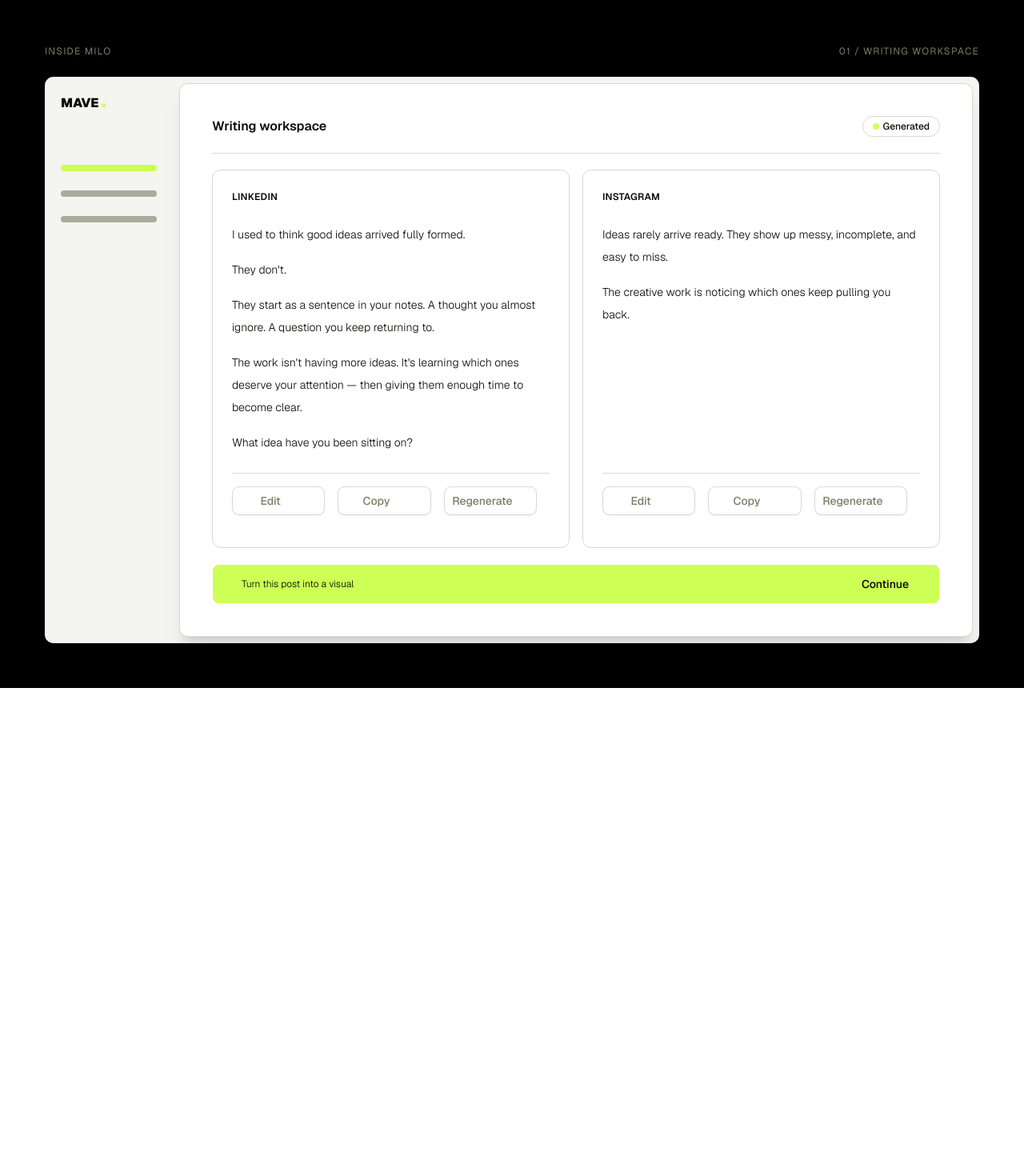
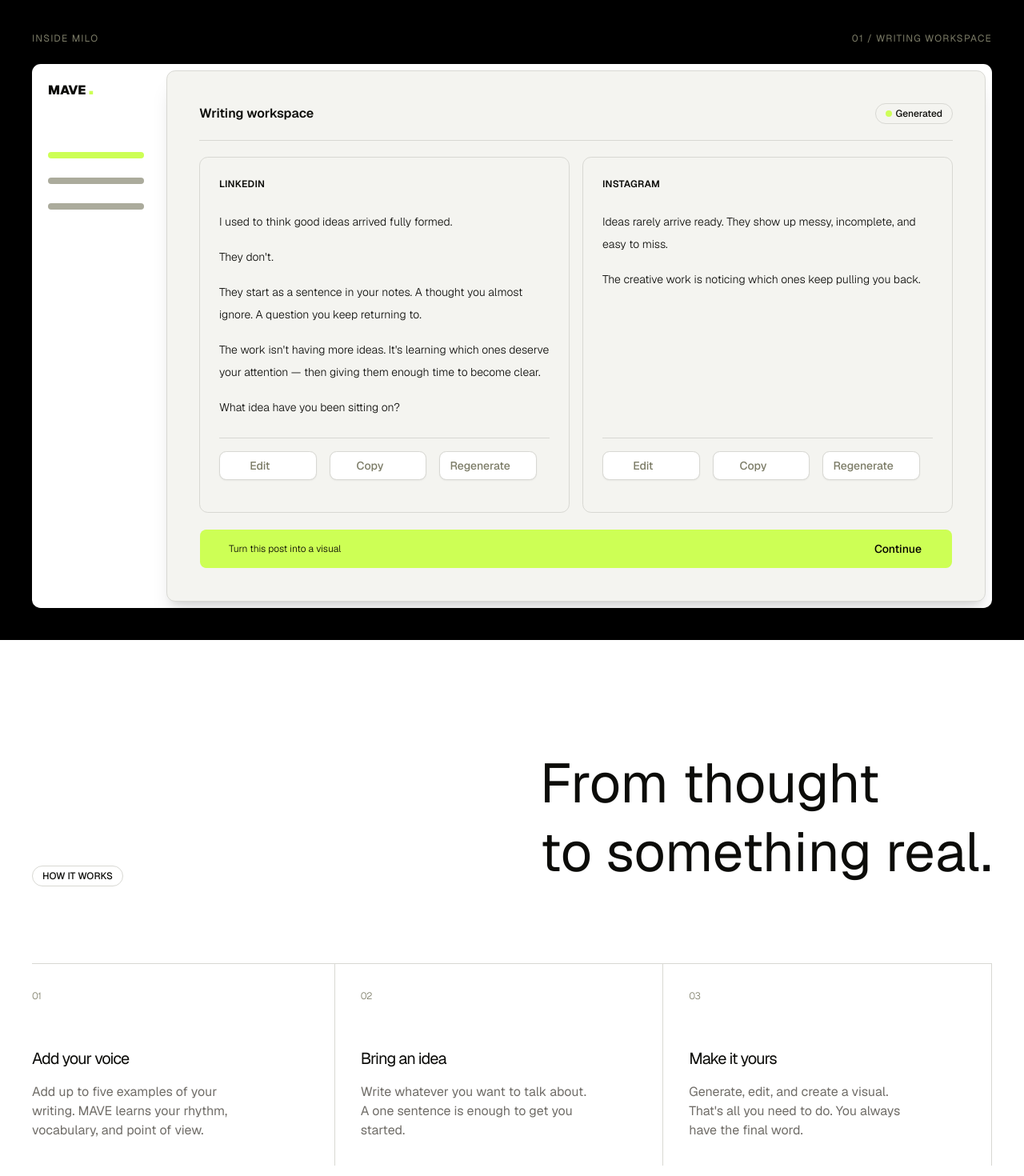
Before and after one commit to AbdulrahmanSE2003/MAVE, a Next.js app: page / in a window 1280 px wide. Shown: the part 800-2270 px from the top of the page at 80% size. Before the commit the page ends 1660 px from the top, so only its background shows below. Built offline with nearby package versions, Linux system fonts and the light colour scheme; some icons are missing.

Commit message:
feat: Finished how it works

```diff
--- a/app/globals.css
+++ b/app/globals.css
@@ -48,7 +48,6 @@
 }
 
 :root {
-  --surface: oklch(100% 0 0);
 
   --background: oklch(1 0 0);
   --foreground: oklch(0.153 0.006 107.1);
@@ -85,7 +84,6 @@
 }
 
 .dark {
-  --surface: oklch(22.96% 0.0057 106.84);
   --background: oklch(0.153 0.006 107.1);
   --foreground: oklch(0.988 0.003 106.5);
   --card: oklch(0.228 0.013 107.4);
--- a/app/page.tsx
+++ b/app/page.tsx
@@ -1,4 +1,5 @@
 import Hero from "@/features/landing/components/Hero"
+import HowItWorks from "@/features/landing/components/HowitWorks"
 import MiniWorkspace from "@/features/landing/components/MiniWorkspace"
 
 export default function Page() {
@@ -6,6 +7,7 @@
     <section>
       <Hero />
       <MiniWorkspace />
+      <HowItWorks />
     </section>
   )
 }
--- a/features/landing/components/FakeWorkSpace.tsx
+++ b/features/landing/components/FakeWorkSpace.tsx
@@ -9,7 +9,7 @@
 const FakeContentArea = () => {
   return (
     <div
-      className={`flex h-full w-full flex-col gap-5 rounded-lg border border-border bg-white p-4 shadow-xl max-md:flex-1 md:p-10`}
+      className={`flex h-full w-full flex-col gap-5 rounded-lg border border-border bg-muted p-4 shadow-xl max-md:flex-1 md:p-10`}
     >
       {/*Header*/}
       <div className={`flex-between border-b border-border pb-5`}>
@@ -52,7 +52,7 @@
 const FakeWorkSpace = () => {
   return (
     <div
-      className={`flex h-full w-full items-center justify-start gap-4 rounded-lg bg-muted md:p-2`}
+      className={`flex h-full w-full items-center justify-start gap-4 rounded-lg bg-card md:p-2`}
     >
       {/*Fake Sidebar*/}
       <div
--- /dev/null
+++ b/features/landing/components/HowitWorks.tsx
@@ -0,0 +1,69 @@
+import { Badge } from "@/components/ui/badge"
+
+const steps = [
+  {
+    id: "01",
+    title: "Add your voice",
+    description:
+      "Add up to five examples of your writing. MAVE learns your rhythm, vocabulary, and point of view.",
+  },
+  {
+    id: "02",
+    title: "Bring an idea",
+    description:
+      "Write whatever you want to talk about. A one sentence is enough to get you started.",
+  },
+  {
+    id: "03",
+    title: "Make it yours",
+    description:
+      "Generate, edit, and create a visual. That's all you need to do. You always have the final word.",
+  },
+]
+
+const HowItWorks = () => {
+  return (
+    <div className={`bg-card p-10`}>
+      {/*Header*/}
+      <div
+        className={`flex-between items-end max-lg:flex-col max-lg:items-start`}
+      >
+        <Badge variant={"outline"} className={`p-3 uppercase`}>
+          How it works
+        </Badge>
+
+        <h3
+          className={`leading-tighter mt-12 max-w-xl text-5xl md:text-6xl lg:mt-24 lg:leading-tight xl:text-[4.3rem]`}
+        >
+          From thought <br /> to something real.
+        </h3>
+      </div>
+
+      {/*Steps*/}
+      <div
+        className={`mt-12 grid gap-8 border-t-border md:mt-24 md:grid-cols-3 md:border-t`}
+      >
+        {steps.map((step) => (
+          <div
+            key={step.id}
+            className={`flex flex-col items-start gap-4 border-border py-8 max-md:border-t max-md:last:border-b md:border-r md:not-last:border-r`}
+          >
+            <span
+              className={`text-xs font-light tracking-tighter text-muted-foreground`}
+            >
+              {step.id}
+            </span>
+            <h4 className={`mt-10 text-xl tracking-tighter`}>{step.title}</h4>
+            <p
+              className={`max-w-72 text-base text-stone-600/85 dark:text-stone-400/85`}
+            >
+              {step.description}
+            </p>
+          </div>
+        ))}
+      </div>
+    </div>
+  )
+}
+
+export default HowItWorks
--- a/features/landing/components/MiniWorkspace.tsx
+++ b/features/landing/components/MiniWorkspace.tsx
@@ -1,10 +1,9 @@
-import Logo from "@/components/layout/Logo"
 import FakeWorkSpace from "./FakeWorkSpace"
 
 const MiniWorkspace = () => {
   return (
     <div
-      className={`flex min-h-svh w-full flex-col gap-6 bg-black p-7 py-7 md:p-14`}
+      className={`flex min-h-svh w-full flex-col gap-6 bg-black p-7 py-7 md:p-10`}
     >
       <div
         className={`flex-between text-xs tracking-widest text-muted-foreground uppercase`}
```
